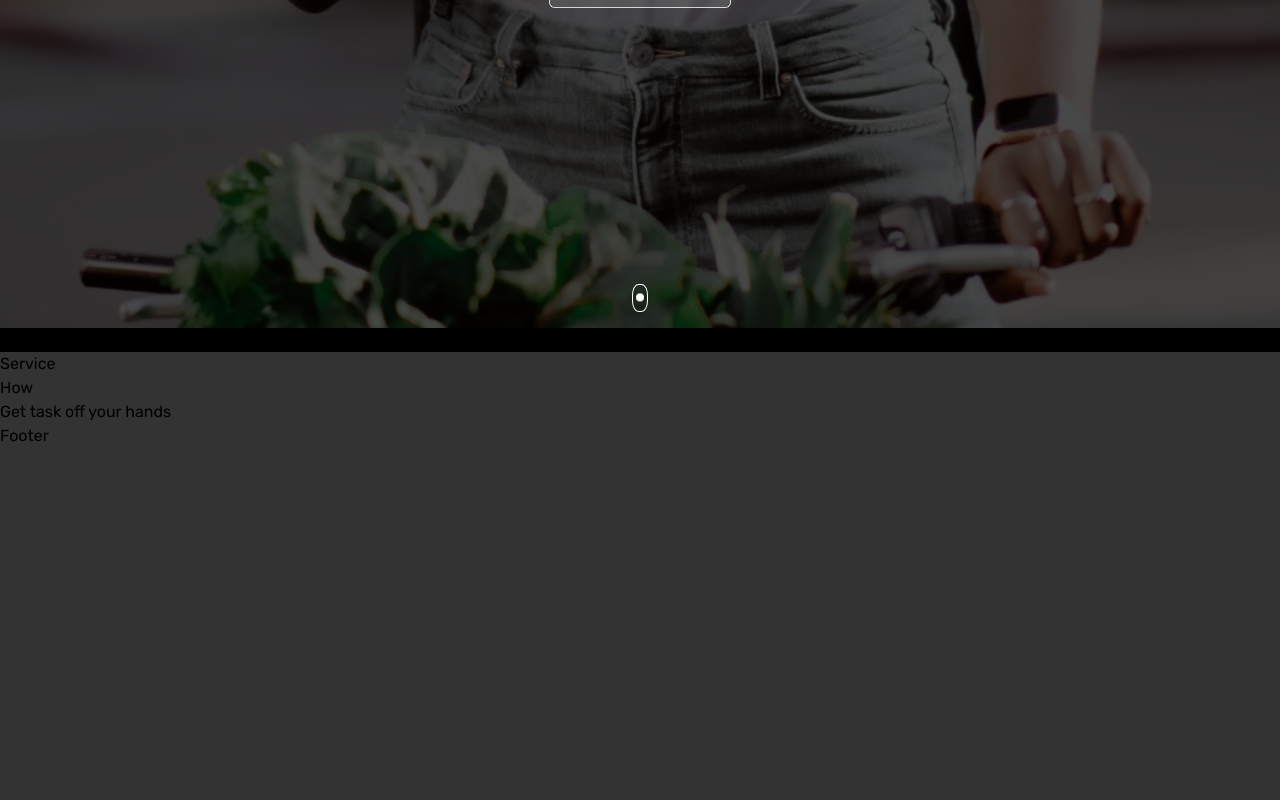
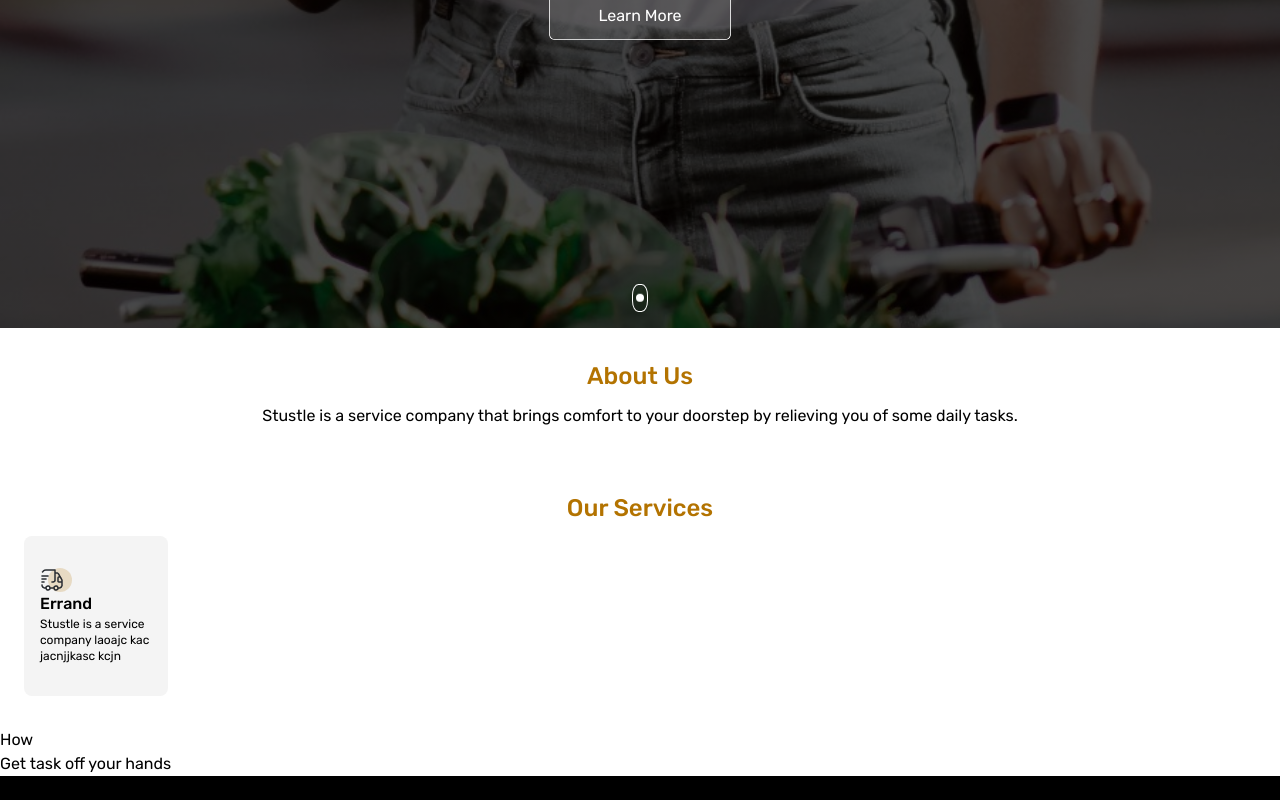
Before and after one commit to T-laye/Stustle__Landing__Page, a Next.js app: page / in a window 1280 px wide. Shown: the part 472-1272 px from the top of the page. Before the commit the page ends 920 px from the top, so only its background shows below. Built offline with nearby package versions, Linux system fonts and the light colour scheme.

Commit message:
build: about us section

```diff
--- a/src/components/Layout/Main.js
+++ b/src/components/Layout/Main.js
@@ -6,7 +6,7 @@ import Service from './main/Service';
 
 export default function Main() {
   return (
-    <main>
+    <main className="bg-white">
       <Header />
       <Hero />
       <About />
--- a/src/components/Layout/main/About.js
+++ b/src/components/Layout/main/About.js
@@ -1,5 +1,16 @@
 import React from 'react';
 
 export default function About() {
-  return <div className="bg-black ">ab</div>;
+  return (
+    <section>
+      <div>
+        <h2>About Us</h2>
+
+        <p className="text-center text-base ">
+          Stustle is a service company that brings comfort to your doorstep by
+          relieving you of some daily tasks.
+        </p>
+      </div>
+    </section>
+  );
 }
--- a/src/components/Layout/main/Service.js
+++ b/src/components/Layout/main/Service.js
@@ -1,5 +1,29 @@
-import React from 'react';
+/* eslint-disable jsx-a11y/alt-text */
+import Image from 'next/image';
+import errand from '../../../../public/icons/errand.png';
 
 export default function Service() {
-  return <div>Service</div>;
+  return (
+    <section>
+      <div>
+        <h2>Our Services</h2>
+        <div>
+          <div>
+            <div className="w-36 px-4 py-8  max-h-40 bg-gray-0 flex flex-col justify-center items-start rounded-lg hover:shadow-md">
+              <div className="relative h-8 w-8 ">
+                <div className="icon">
+                  <Image src={errand} />
+                </div>
+                <div className="bk"></div>
+              </div>
+              <h3 className="text-base font-medium mb-0">Errand</h3>
+              <p className="text-xs">
+                Stustle is a service company laoajc kac jacnjjkasc kcjn
+              </p>
+            </div>
+          </div>
+        </div>
+      </div>
+    </section>
+  );
 }
--- a/src/styles/Home.module.css
+++ b/src/styles/Home.module.css
@@ -3,14 +3,7 @@
   top: 0;
   z-index: 11;
 
-  @apply container mx-auto p-6 flex justify-between backdrop-blur-sm fixed
-    items-center;
-}
-
-.header {
-  background-color: rgba(0, 0, 0, 0.1);
-
-  @apply container mx-auto p-6 flex justify-between backdrop-blur-sm
+  @apply container  mx-auto p-6 flex justify-between backdrop-blur-sm fixed   left-0 right-0
     items-center;
 }
 
@@ -19,7 +12,7 @@
     url('../../public/background/bk_moblie.jpeg');
   background-size: cover;
   background-position: center;
-  @apply min-h-screen flex flex-col items-center px-6 relative;
+  @apply container  mx-auto min-h-screen flex flex-col items-center px-6 bg-primary relative;
 }
 
 .btnPrimary {
@@ -72,8 +65,10 @@
   border-radius: 100%;
   height: 8px;
   width: 8px;
-  -webkit-animation: bounce 1s infinite;
-  animation: bounce 0.8s infinite;
+
+  -webkit-animation: bounce 0.5s infinite;
+
+  animation: bounce 0.5s infinite;
 }
 
 @-webkit-keyframes bounce {
--- a/src/styles/globals.css
+++ b/src/styles/globals.css
@@ -14,9 +14,38 @@ html {
 }
 
 body {
-  @apply overflow-x-hidden bg-gray-2;
+  @apply overflow-x-hidden  max-w-full bg-black;
 }
 
 main {
   @apply container mx-auto;
 }
+
+h2 {
+  @apply text-center font-medium text-2xl mb-3 text-primary;
+}
+
+section {
+  @apply px-6 py-8;
+}
+
+.bk {
+  display: block;
+
+  /* z-index: -2; */
+  background-color: rgb(179, 116, 0, 0.2);
+  /* position: absolute; */
+  /* top: 10px; */
+  position: absolute;
+  right: 0%;
+  top: 0%;
+  z-index: 1;
+  @apply w-6 h-6 rounded-full;
+}
+
+.icon {
+  /* background-color: rgb(0, 255, 255); */
+  z-index: 20;
+  bottom: 0;
+  @apply h-6 w-6 absolute;
+}
--- a/tailwind.config.js
+++ b/tailwind.config.js
@@ -11,7 +11,9 @@ module.exports = {
   theme: {
     colors: {
       primary: '#b37300',
+      'primary-dark': '#191000',
       black: '#000',
+      'gray-0': '#F4F4F4',
       'gray-1': '#5a5a5a',
       'gray-2': '#333333',
       white: '#fff',
```
Also changed, not shown: public/icons/errand.png (added), src/components/Card.js (added).
